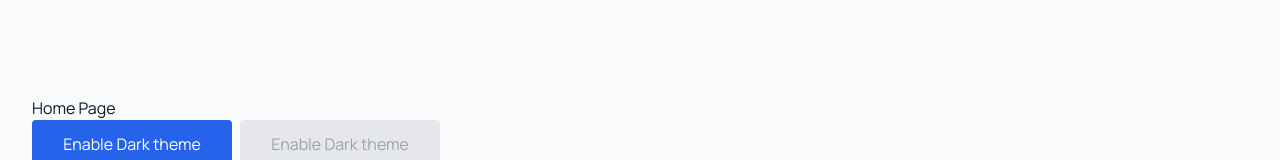
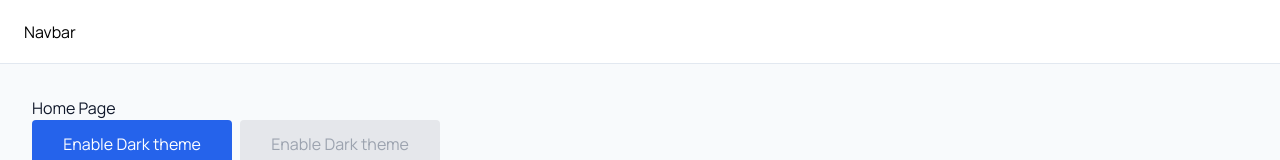
Before and after one commit to CallumB04/ticket-system, a React (Vite) app in the folder frontend/: page / in a window 1280 px wide. Shown: the top 160 px of the page. Built offline with nearby package versions, Linux system fonts and the light colour scheme.

Commit message:
feat: add dashboard page to router

```diff
--- a/frontend/src/App.tsx
+++ b/frontend/src/App.tsx
@@ -2,12 +2,18 @@ import { BrowserRouter, Route, Routes } from "react-router-dom";
 import "./App.css";
 import HomePage from "./pages/Home/HomePage";
 import NotFoundPage from "./pages/NotFound/NotFoundPage";
+import Navbar from "./layout/Navbar/Navbar";
+import DashboardPage from "./pages/Dashboard/DashboardPage";
 
 function App() {
     return (
         <BrowserRouter>
+            <Navbar />
             <Routes>
+                {/* Landing Page */}
                 <Route path="/" element={<HomePage />} />
+                {/* Application Pages */}
+                <Route path="/dashboard" element={<DashboardPage />} />
                 {/* Not found page - all un-routed paths */}
                 <Route path="*" element={<NotFoundPage />} />
             </Routes>
```
